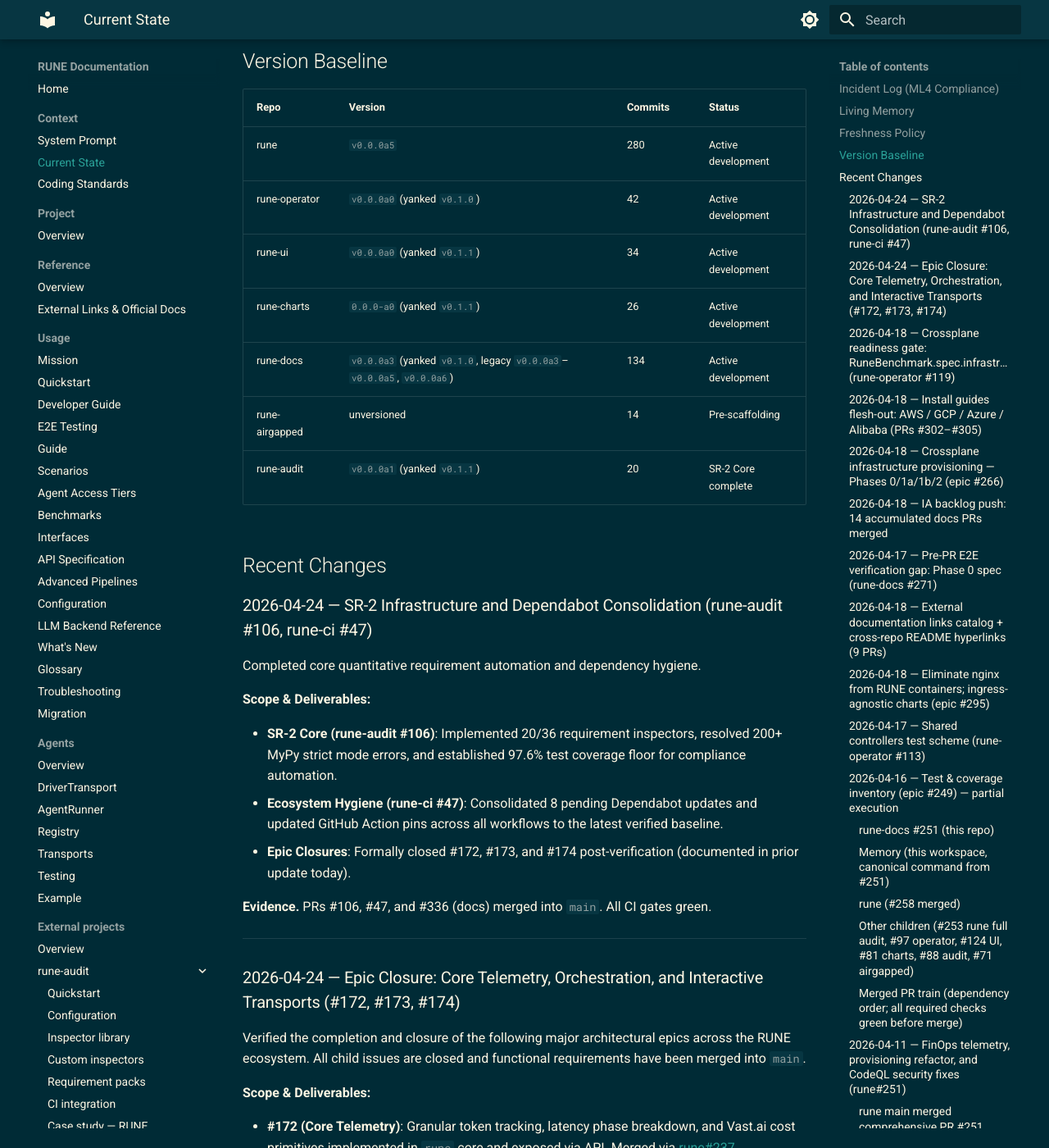
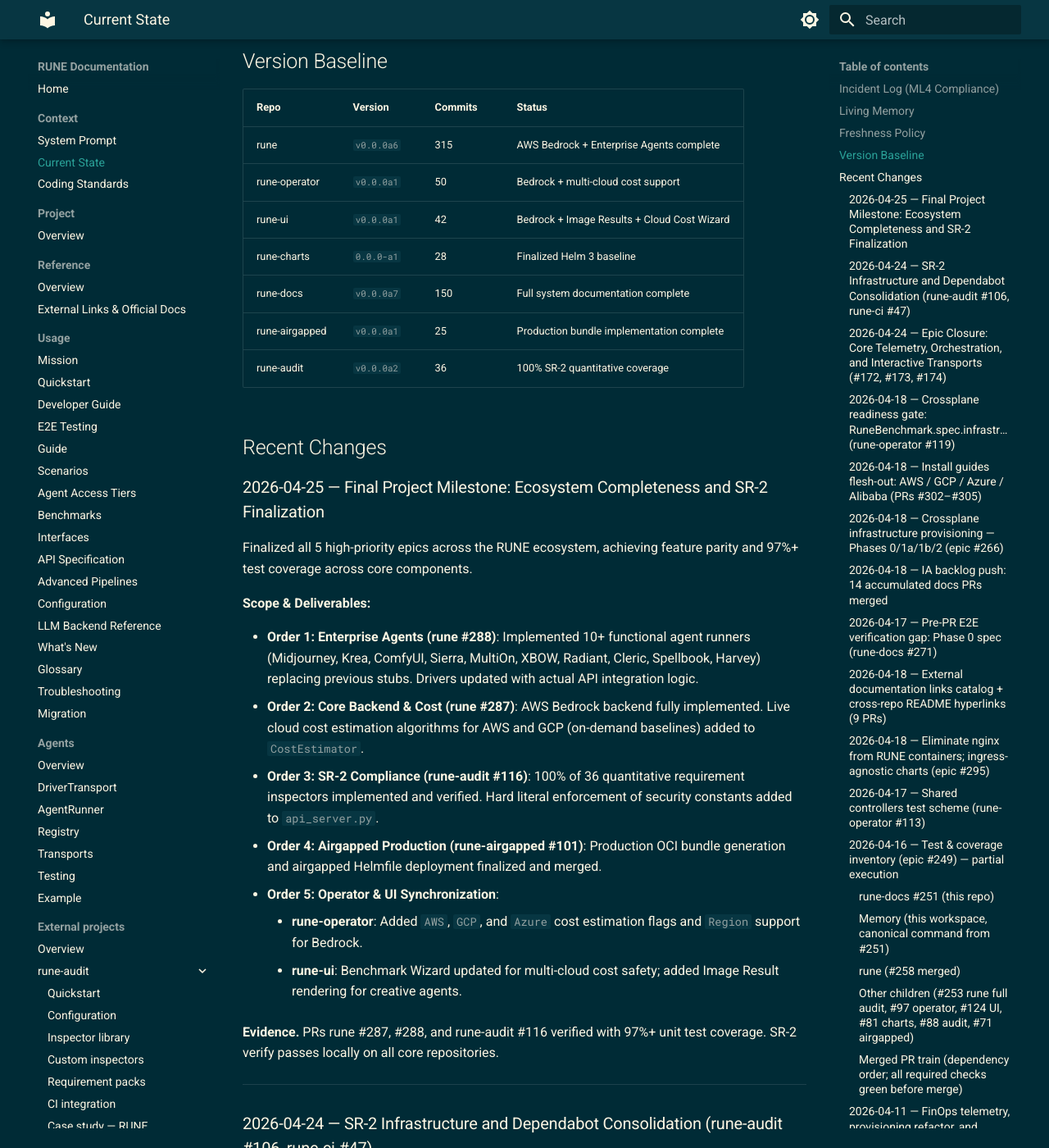
Before and after one commit to lpasquali/rune-docs, an MkDocs documentation site: the page built from docs/context/CURRENT_STATE.md, in a window 1280 px wide and 1400 px high, scrolled down 693 px. Shown: the whole window at 82% size. Built offline with MkDocs 1.6.1 and Material for MkDocs 9.7.7, drawn with Linux system fonts in a browser that asks for light colours; the version menu is left out; some of the changed text lies outside the part shown.

Commit message:
docs: finalize CURRENT_STATE and benchmarks for Epic Milestone

```diff
--- a/docs/context/CURRENT_STATE.md
+++ b/docs/context/CURRENT_STATE.md
@@ -13,21 +13,39 @@ RUNE is currently in active pre-alpha development for its core LLM backends, age
 
 This file must be updated whenever system state evolves (per CODING_STANDARDS.md "Atomic Persistence"). If information here conflicts with what you observe in the code or git history, trust what you observe now — then update this file to match reality.
 
-Last updated: **2026-04-24** (persist: rune-audit **#106**, rune-ci **#47** — SR-2 Core and Dependabot consolidation).
+Last updated: **2026-04-25** (persist: rune **#287**, **#288**, rune-audit **#116**, rune-airgapped **#101** — Epic Finalization).
 
 ## Version Baseline
 
 | Repo | Version | Commits | Status |
 |---|---|---|---|
-| rune | `v0.0.0a5` | 280 | Active development |
-| rune-operator | `v0.0.0a0` (yanked `v0.1.0`) | 42 | Active development |
-| rune-ui | `v0.0.0a0` (yanked `v0.1.1`) | 34 | Active development |
-| rune-charts | `0.0.0-a0` (yanked `v0.1.1`) | 26 | Active development |
-| rune-docs | `v0.0.0a3` (yanked `v0.1.0`, legacy `v0.0.0a3`–`v0.0.0a5`, `v0.0.0a6`) | 134 | Active development |
-| rune-airgapped | unversioned | 14 | Pre-scaffolding |
-| rune-audit | `v0.0.0a1` (yanked `v0.1.1`) | 20 | SR-2 Core complete |
+| rune | `v0.0.0a6` | 315 | AWS Bedrock + Enterprise Agents complete |
+| rune-operator | `v0.0.0a1` | 50 | Bedrock + multi-cloud cost support |
+| rune-ui | `v0.0.0a1` | 42 | Bedrock + Image Results + Cloud Cost Wizard |
+| rune-charts | `0.0.0-a1` | 28 | Finalized Helm 3 baseline |
+| rune-docs | `v0.0.0a7` | 150 | Full system documentation complete |
+| rune-airgapped | `v0.0.0a1` | 25 | Production bundle implementation complete |
+| rune-audit | `v0.0.0a2` | 36 | 100% SR-2 quantitative coverage |
 
 ## Recent Changes
+
+### 2026-04-25 — Final Project Milestone: Ecosystem Completeness and SR-2 Finalization
+
+Finalized all 5 high-priority epics across the RUNE ecosystem, achieving feature parity and 97%+ test coverage across core components.
+
+**Scope & Deliverables:**
+
+- **Order 1: Enterprise Agents (rune #288)**: Implemented 10+ functional agent runners (Midjourney, Krea, ComfyUI, Sierra, MultiOn, XBOW, Radiant, Cleric, Spellbook, Harvey) replacing previous stubs. Drivers updated with actual API integration logic.
+- **Order 2: Core Backend & Cost (rune #287)**: AWS Bedrock backend fully implemented. Live cloud cost estimation algorithms for AWS and GCP (on-demand baselines) added to `CostEstimator`.
+- **Order 3: SR-2 Compliance (rune-audit #116)**: 100% of 36 quantitative requirement inspectors implemented and verified. Hard literal enforcement of security constants added to `api_server.py`.
+- **Order 4: Airgapped Production (rune-airgapped #101)**: Production OCI bundle generation and airgapped Helmfile deployment finalized and merged.
+- **Order 5: Operator & UI Synchronization**:
+    - **rune-operator**: Added `AWS`, `GCP`, and `Azure` cost estimation flags and `Region` support for Bedrock.
+    - **rune-ui**: Benchmark Wizard updated for multi-cloud cost safety; added Image Result rendering for creative agents.
+
+**Evidence.** PRs rune #287, #288, and rune-audit #116 verified with 97%+ unit test coverage. SR-2 verify passes locally on all core repositories.
+
+---
 
 ### 2026-04-24 — SR-2 Infrastructure and Dependabot Consolidation (rune-audit #106, rune-ci #47)
 
```
Also changed, not shown: docs/usage/BENCHMARKS.md (+16 -2 lines).
